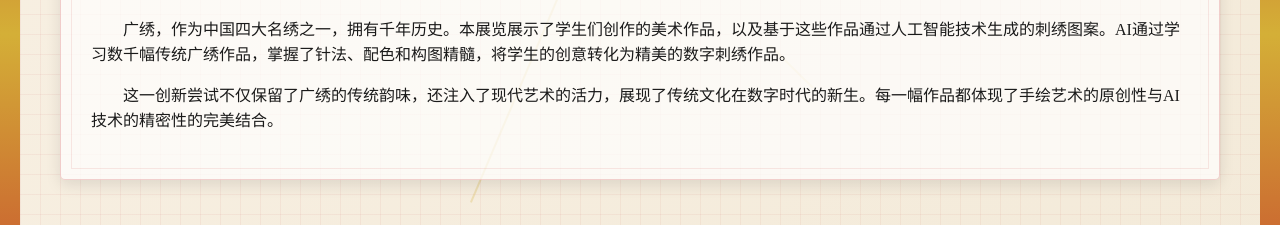
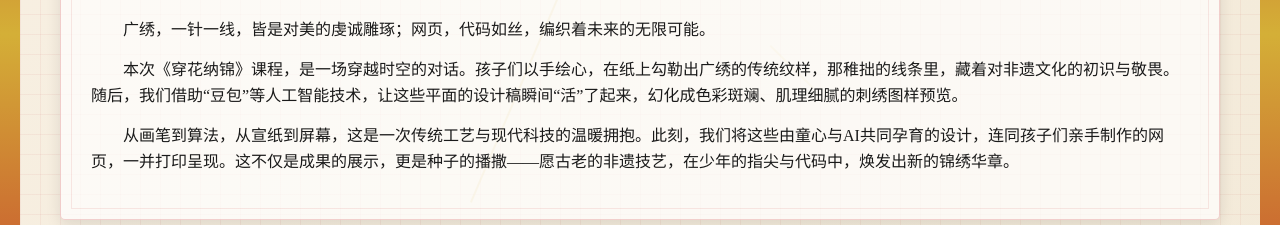
Before and after one commit to MRhwang0/MRhwang0.github.io-my-website, a plain HTML site: page index.html in a window 1280 px wide. Shown: the part 366-591 px from the top of the page. Drawn offline with Linux system fonts and the light colour scheme.

Commit message:
Update index.html

```diff
--- a/index.html
+++ b/index.html
@@ -3,7 +3,7 @@
 <head>
     <meta charset="UTF-8">
     <meta name="viewport" content="width=device-width, initial-scale=1.0">
-    <title>锦绣天成 - 学生美术与AI刺绣作品展</title>
+    <title>指尖经纬 · 代码锦绣————八年级美育课程之《穿花纳锦》作品展</title>
     <style>
         * {
             margin: 0;
@@ -397,8 +397,12 @@
 
         <section class="intro">
             <h2>针尖上的艺术革命</h2>
-            <p>广绣，作为中国四大名绣之一，拥有千年历史。本展览展示了学生们创作的美术作品，以及基于这些作品通过人工智能技术生成的刺绣图案。AI通过学习数千幅传统广绣作品，掌握了针法、配色和构图精髓，将学生的创意转化为精美的数字刺绣作品。</p>
-            <p>这一创新尝试不仅保留了广绣的传统韵味，还注入了现代艺术的活力，展现了传统文化在数字时代的新生。每一幅作品都体现了手绘艺术的原创性与AI技术的精密性的完美结合。</p>
+            <p>广绣，一针一线，皆是对美的虔诚雕琢；网页，代码如丝，编织着未来的无限可能。
+<p>
+本次《穿花纳锦》课程，是一场穿越时空的对话。孩子们以手绘心，在纸上勾勒出广绣的传统纹样，那稚拙的线条里，藏着对非遗文化的初识与敬畏。随后，我们借助“豆包”等人工智能技术，让这些平面的设计稿瞬间“活”了起来，幻化成色彩斑斓、肌理细腻的刺绣图样预览。
+</p>
+            <p>
+从画笔到算法，从宣纸到屏幕，这是一次传统工艺与现代科技的温暖拥抱。此刻，我们将这些由童心与AI共同孕育的设计，连同孩子们亲手制作的网页，一并打印呈现。这不仅是成果的展示，更是种子的播撒——愿古老的非遗技艺，在少年的指尖与代码中，焕发出新的锦绣华章。</p>
         </section>
 
         <div class="gallery-section">
```
